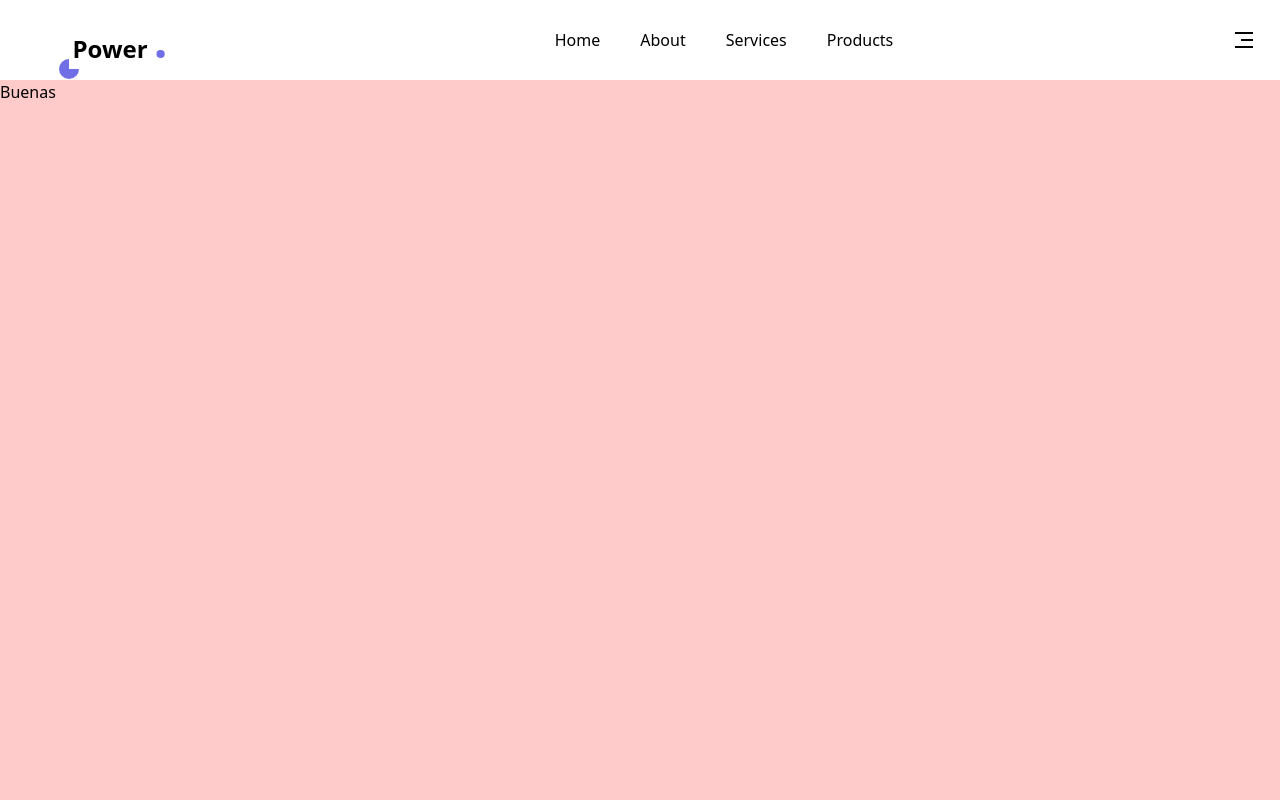
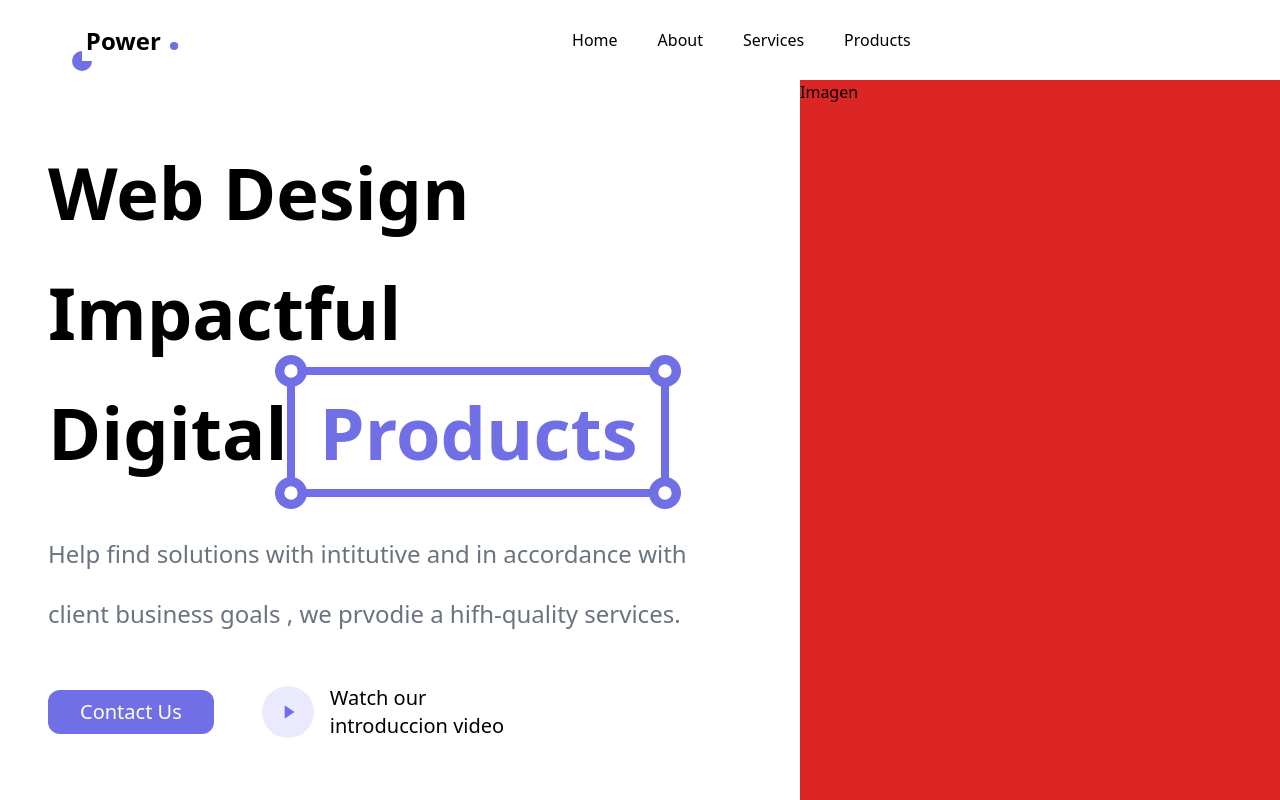
Before and after one commit to Nicoogf/landingPage, a React (Vite) app: page / in a window 1280 px wide. Built offline with nearby package versions, Linux system fonts and the light colour scheme.

Commit message:
Se avanza sobre el Hero

```diff
--- a/src/components/Header.jsx
+++ b/src/components/Header.jsx
@@ -4,16 +4,17 @@ import { useState } from "react";
 //Icons
 import {
     RiCheckboxBlankCircleFill,
-    RiMenu3Fill
+    RiMenu3Fill,
+    RiCloseLine
 } from "react-icons/ri" ;
 
 function Header() {
-    const[showMenu,setShowMenu] = useState(true);
+    const[showMenu,setShowMenu] = useState(false);
 
   return (
-   <header className="flex items-center justify-between xl:justify-start w-full p-4 h-[10vh] z-50">
+   <header className="flex items-center justify-between xl:justify-start w-full py-4 px-8 h-[10vh] z-50">
 
-    <div className="xl:w-1/6 text-center">
+    <div className="xl:w-1/6 text-center -mt-4">
 
         <a href="#">
             <span className="text-2xl font-bold relative p-1 bg-white">
@@ -26,9 +27,9 @@ function Header() {
 
     </div>
 
-    <nav className={`fixed bg-white w-[80%] xl:w-full h-full
+    <nav className={`fixed bg-white w-[80%] md:w-[40%] xl:w-full h-full
     ${ showMenu ? "left-0" : "-left-full" }
-    xl:static flex-1 flex flex-col xl:flex-row items-center justify-center gap-10 transition-all duration-500 top-10 `}>
+    xl:static flex-1 flex flex-col xl:flex-row items-center justify-center gap-10 transition-all duration-300 top-0`}>
 
 
         <a href="#" className=""> Home </a>
@@ -37,8 +38,10 @@ function Header() {
         <a href="#" className=""> Products </a>
     </nav>
 
-    <button className="text-2xl p-2" onClick={()=> setShowMenu(!showMenu)}>
-         <RiMenu3Fill />
+    <button className="text-2xl p-2 xl:hidden" onClick={()=> setShowMenu(!showMenu)}>
+
+    { showMenu ? <RiCloseLine /> : <RiMenu3Fill /> }
+
     </button>
 
 
--- a/src/components/Hero.jsx
+++ b/src/components/Hero.jsx
@@ -1,9 +1,43 @@
+import {
+    RiCheckboxBlankCircleFill,
+    RiPlayFill
+} from "react-icons/ri" ;
 
 
 function Hero() {
   return (
-    <section className='bg-red-200 h-[90vh]'>
-        Buenas
+    <section className="h-[90vh] grid grid-cols-1 md:grid-cols-8">
+       <div className=" md:col-span-5 flex items-center justify-center p-12">
+
+        <div className="flex flex-col gap-8">
+            <h1 className="text-7xl font-bold leading-[7.5rem]">Web Design Impactful Digital
+
+            <span className="text-primary py-2 px-6 border-8 border-primary relative">
+            Products
+            <RiCheckboxBlankCircleFill className="text-white text-base absolute -left-5 -top-5 p-2 bg-primary rounded-full box-content" />
+            <RiCheckboxBlankCircleFill className="text-white text-base absolute -right-5 -top-5 p-2 bg-primary rounded-full box-content" />
+            <RiCheckboxBlankCircleFill className="text-white text-base absolute -left-5 -bottom-5 p-2 bg-primary rounded-full box-content" />
+            <RiCheckboxBlankCircleFill className="text-white text-base absolute -right-5 -bottom-5 p-2 bg-primary rounded-full box-content" />
+            </span>
+
+            </h1>
+
+            <p className="text-gray-500 text-2xl leading-[2.5em]">Help find solutions with intitutive and in accordance with client business goals , we prvodie a hifh-quality services.</p>
+
+           <div className="flex items-center  gap-4 ">
+
+                <button className="bg-primary text-white py-2 px-8 rounded-xl text-xl">Contact Us</button>
+
+                <button className="flex items-center text-left gap-4 py-2 px-8 rounded-xl text-xl">
+                <RiPlayFill className="bg-secondary text-primary p-4 box-content rounded-full"/> Watch our <br /> introduccion video
+                </button>
+
+           </div>
+        </div>
+
+       </div>
+
+       <div className="bg-red-600 md:col-span-3">Imagen</div>
     </section>
   )
 }
--- a/tailwind.config.js
+++ b/tailwind.config.js
@@ -8,6 +8,7 @@ export default {
     extend: {
       colors:{
         primary:"#706FE5",
+        secondary:"#EAEAFC"
       }
     },
   },
```
